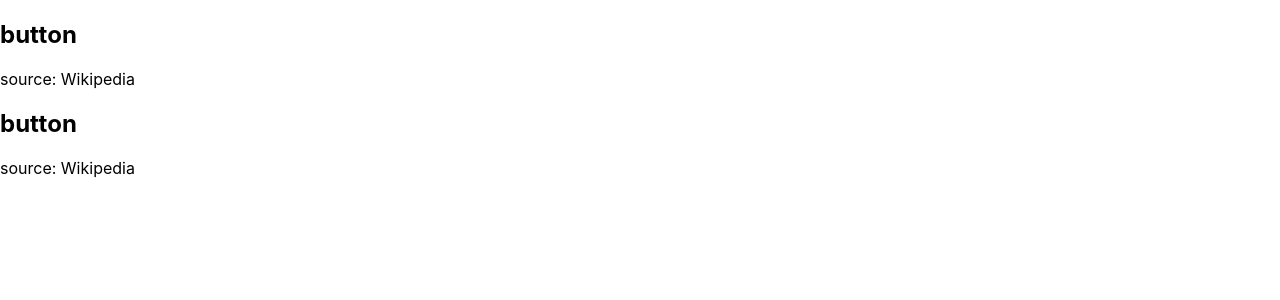
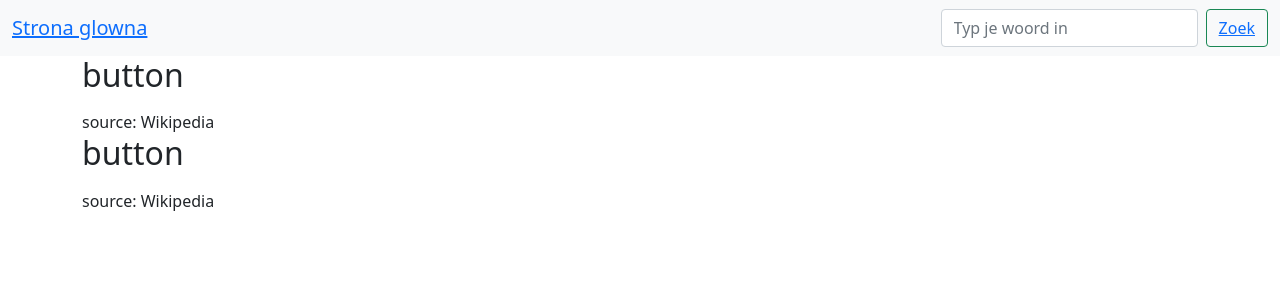
Before and after one commit to Kamil314/rottapp, a React (Create React App) app: page /subject/button in a window 1280 px wide. Shown: the top 300 px of the page. Built offline with nearby package versions, Linux system fonts and the light colour scheme; no server answers.

Commit message:
Added navbar, click issue fixe

```diff
--- a/package.json
+++ b/package.json
@@ -7,7 +7,9 @@
     "@testing-library/react": "^11.1.0",
     "@testing-library/user-event": "^12.1.10",
     "axios": "^0.24.0",
+    "bootstrap": "^5.1.3",
     "react": "^17.0.2",
+    "react-bootstrap": "^2.0.3",
     "react-dom": "^17.0.2",
     "react-router-dom": "^6.0.2",
     "react-scripts": "4.0.3",
--- a/src/App.js
+++ b/src/App.js
@@ -2,11 +2,13 @@
 import { BrowserRouter as Router, Route, Routes } from "react-router-dom";
 import Wordcloud from "./WordCloud";
 import Subject from "./Subject";
+import Navigationbar from "./components/Navigationbar";
 
 function App() {
   return (
     <div>
       <Router>
+      <Navigationbar/>
         <Routes>
           <Route path="/subject/:subject" element={<Subject />} />
           <Route path="/" exact element={<Wordcloud />} />
--- a/src/WordCloud.js
+++ b/src/WordCloud.js
@@ -1,10 +1,10 @@
-import React, { useEffect, useState } from "react";
+import { select } from "d3-selection";
+import "d3-transition";
+import React, { useState } from "react";
 import { Link } from "react-router-dom";
-import { select } from "d3-selection";
+import ReactWordcloud from "react-wordcloud";
 import "tippy.js/animations/scale.css";
 import "tippy.js/dist/tippy.css";
-import "d3-transition";
-import ReactWordcloud from "react-wordcloud";
 
 
 
@@ -262,28 +262,17 @@
   };
   function getCallback(callbacks) {
     return function (word, event) {
-      const isActive = callbacks !== "onWordClick";
-      const element = event.target;
-      const text = select(element);
-      console.log(word.text);
       wordski = word.text;
-      setWordsState(wordski);
-      text
-        .on("click", () => {
-          if (isActive) {
-            <Link to={`/subject/${wordski}`}>{wordski}</Link>;
-          }
-        })
-        .transition()
+        setWordsState(wordski);
     };
   }
 
-
+   console.log('wordsState', wordsState);
   return (
-    <div>
-      <Link to={`/subject/${wordsState}`}>
+    <div className="">
+      <Link to={wordsState && `/subject/${wordsState}`} >
       <ReactWordcloud callbacks={callbacks} words={words} />
-      </Link>;
+      </Link>
     </div>
   );
 }
--- /dev/null
+++ b/src/components/Navigationbar.js
@@ -0,0 +1,44 @@
+import { useState } from "react";
+import { Form, FormControl, Button } from "react-bootstrap";
+import Container from "react-bootstrap/Container";
+import Nav from "react-bootstrap/Nav";
+import Navbar from "react-bootstrap/Navbar";
+import NavDropdown from "react-bootstrap/NavDropdown";
+import { Link } from "react-router-dom";
+
+function Navigationbar() {
+  return (
+    <div className="">
+      <Navbar bg="light" expand="lg">
+        <Container fluid>
+          <Navbar.Brand>
+            <Link to="/">Strona glowna</Link>
+          </Navbar.Brand>{" "}
+          <Navbar.Toggle aria-controls="navbarScroll" />
+          <Navbar.Collapse id="navbarScroll">
+            <Nav
+              className="me-auto my-2 my-lg-0"
+              style={{ maxHeight: "100px" }}
+              navbarScroll
+            >
+              {/* <Nav.Link href="#action1">Over developers</Nav.Link> */}
+            </Nav>
+            <Form className="d-flex">
+              <FormControl
+                type="search"
+                placeholder="Typ je woord in"
+                className="me-2"
+                aria-label="Search"
+              />
+
+              <Button variant="outline-success"><Link to='/subject/button'>Zoek</Link>
+</Button>
+            </Form>
+          </Navbar.Collapse>
+        </Container>
+      </Navbar>
+    </div>
+  );
+}
+
+export default Navigationbar;
--- a/src/index.js
+++ b/src/index.js
@@ -3,6 +3,7 @@
 import './index.css';
 import App from './App';
 import reportWebVitals from './reportWebVitals';
+import 'bootstrap/dist/css/bootstrap.css';
 
 ReactDOM.render(
   <React.StrictMode>
```
Also changed, not shown: 1 other file (tests, documents, lock files or other folders).
